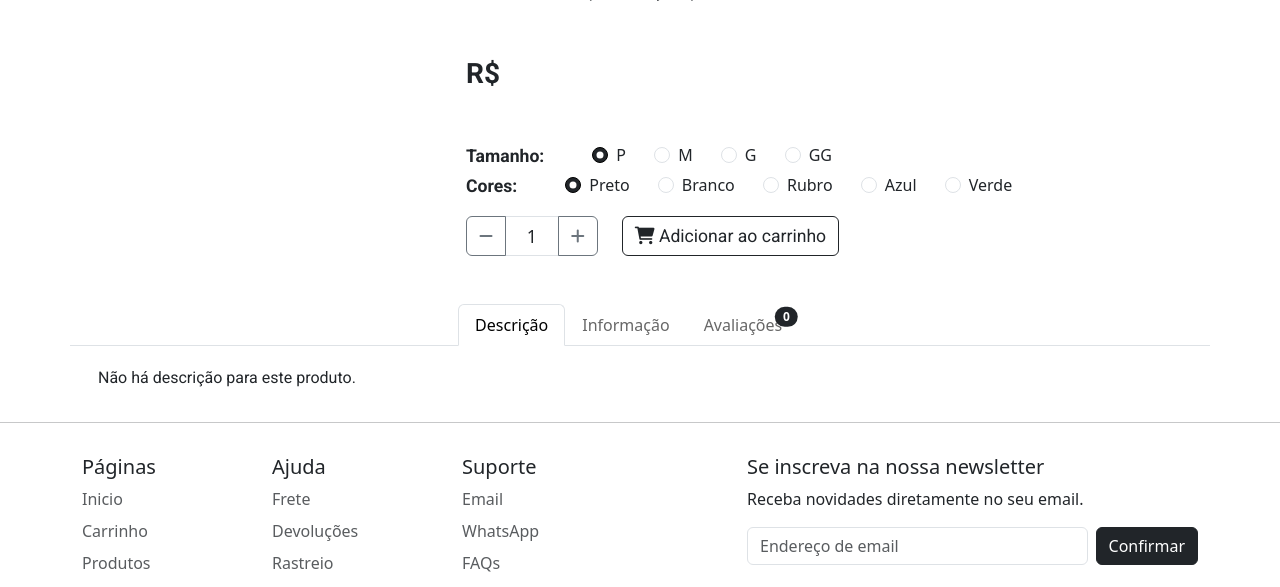
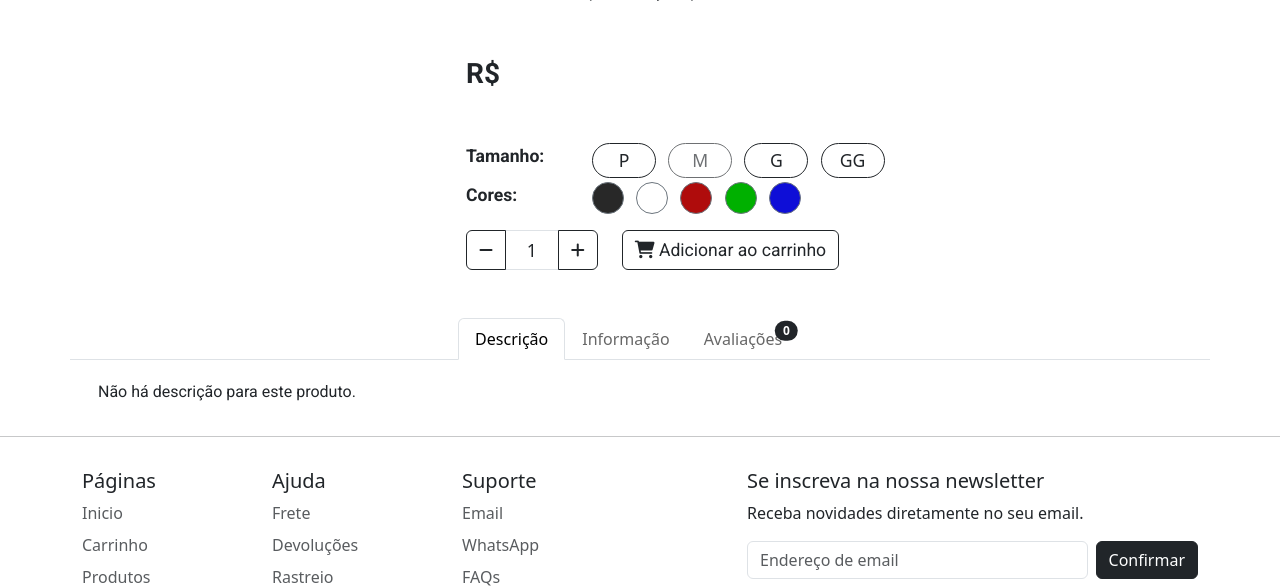
Before and after one commit to micaelmz/you-shop, a Flask app: template templates/detail.html in a window 1280 px wide. Shown: the part 238-825 px from the top of the page. Run offline with Flask 3, Linux system fonts and the light colour scheme; the template is opened without the code that fills it, so the values that code supplies are empty.

Commit message:
🔥 Atualizando o estilo para aprimorar a experiência do usuário (UI/UX). Substituindo os inputs radio de cores e tamanhos por botões com seleção e cores correspondentes, incluindo o suporte para o cursor "not allowed" em opções desabilitadas (fora de estoque). Além disso, foram adicionados tooltips explicativos para uma melhor compreensão das funcionalidades.

```diff
--- a/templates/detail.html
+++ b/templates/detail.html
@@ -28,6 +28,17 @@
     .col-md-6{
       width: 49% !important;
     }
+  }
+  input[disabled] + label{
+    cursor: not-allowed !important;
+    pointer-events: visible !important;
+  }
+  .color-selector:checked + label {
+      box-shadow: 0 0 0 3px rgba(0, 0, 0, 0.5);
+  }
+  .custom-tooltip {
+  --bs-tooltip-bg: #777777;
+  --bs-tooltip-color: #fff;
 }
   </style>
 
@@ -96,82 +107,69 @@
           {% endif %}
         </div>
         <div id="sizesOptions" class="row">
-          <div class="col-12 col-md-auto">
-            <span class="fcs-15 roboto fw-semibold me-4">Tamanho:</span>
+          <div class="col-12 col-md-2">
+            <span class="fcs-15 roboto fw-semibold me-4 mb-0">Tamanho:</span>
           </div>
-          <div class="col-12 col-md-auto">
-            <div class="form-check d-inline-block me-4">
-              <input class="form-check-input" type="radio" name="size" id="sizeP" checked>
-              <label class="form-check-label" for="sizeP">
+          <div class="col-12 col-md-10">
+            <input type="radio" class="btn-check" name="options-outlined" id="p-size" autocomplete="off">
+            <label class="btn btn-outline-dark btn-sm rounded-pill me-2 fw-medium fcs-15" for="p-size" style="width: 4rem; --bs-btn-padding-y: .2rem; --bs-btn-padding-x: .1rem;"
+                   data-bs-toggle="tooltip" data-bs-placement="top" data-bs-html="true" data-bs-custom-class="custom-tooltip"
+                   title="📏 Medição do produto <br> Tórax: 94cm; Comp: 68cm; Ombro: 12cm; Manga: 21cm">
               P
             </label>
-            </div>
-            <div class="form-check d-inline-block me-4">
-              <input class="form-check-input" type="radio" name="size" id="sizeM">
-              <label class="form-check-label" for="sizeM">
+
+            <input type="radio" class="btn-check" name="options-outlined" id="m-size" autocomplete="off" disabled>
+            <label class="btn btn-outline-dark btn-sm rounded-pill me-2 fw-medium fcs-15" for="m-size" style="width: 4rem; --bs-btn-padding-y: .2rem; --bs-btn-padding-x: .1rem;"
+                    data-bs-toggle="tooltip" data-bs-placement="top" data-bs-html="true" data-bs-custom-class="custom-tooltip"
+                    title="📏 Medição do produto <br> Tórax: 98cm; Comp: 70cm; Ombro: 15cm; Manga: 22cm">
               M
             </label>
-            </div>
-            <div class="form-check d-inline-block me-4">
-              <input class="form-check-input" type="radio" name="size" id="sizeG">
-              <label class="form-check-label" for="sizeG">
+
+            <input type="radio" class="btn-check" name="options-outlined" id="g-size" autocomplete="off">
+            <label class="btn btn-outline-dark btn-sm rounded-pill me-2 fw-medium fcs-15" for="g-size" style="width: 4rem; --bs-btn-padding-y: .2rem; --bs-btn-padding-x: .1rem;"
+                    data-bs-toggle="tooltip" data-bs-placement="top" data-bs-html="true" data-bs-custom-class="custom-tooltip"
+                    title="📏 Medição do produto <br> Tórax: 104cm; Comp: 72cm; Ombro: 18cm; Manga: 23cm">
               G
             </label>
-            </div>
-            <div class="form-check d-inline-block me-4">
-              <input class="form-check-input" type="radio" name="size" id="sizeGG">
-              <label class="form-check-label" for="sizeGG">
+
+            <input type="radio" class="btn-check" name="options-outlined" id="gg-size" autocomplete="off">
+            <label class="btn btn-outline-dark btn-sm rounded-pill me-2 fw-medium fcs-15" for="gg-size" style="width: 4rem; --bs-btn-padding-y: .2rem; --bs-btn-padding-x: .1rem;"
+                    data-bs-toggle="tooltip" data-bs-placement="top" data-bs-html="true" data-bs-custom-class="custom-tooltip"
+                    title="📏 Medição do produto <br> Tórax: 110cm; Comp: 74cm; Ombro: 21cm; Manga: 24cm">
               GG
             </label>
-            </div>
           </div>
         </div>
         <div id="colorOptions" class="mt-2 mt-md-1 row">
           <!-- TODO: Implementar seleção de cores -->
           <input type="color" class="form-control form-control-color d-none" id="exampleColorInput" value="#563d7c" title="Choose your color">
 
-          <div class="col-12 col-md-auto">
-            <span class="fcs-15 roboto fw-semibold me-4">Cores:</span>
+          <div class="col-12 col-md-2">
+            <span class="fcs-15 roboto fw-semibold me-4 mb-0">Cores:</span>
           </div>
-          <div class="col-12 col-md-auto">
-            <div class="form-check d-inline-block me-1 me-md-4">
-              <input class="form-check-input" type="radio" name="color" id="colorBlack" checked>
-              <label class="form-check-label" for="colorBlack">
-                Preto
-              </label>
-            </div>
-            <div class="form-check d-inline-block me-1 me-md-4">
-              <input class="form-check-input" type="radio" name="color" id="colorWhite">
-              <label class="form-check-label" for="colorWhite">
-                Branco
-              </label>
-            </div>
-            <div class="form-check d-inline-block me-1 me-md-4">
-              <input class="form-check-input" type="radio" name="color" id="colorRed">
-              <label class="form-check-label" for="colorRed">
-                Rubro
-              </label>
-            </div>
-            <div class="form-check d-inline-block me-1 me-md-4">
-              <input class="form-check-input" type="radio" name="color" id="colorBlue">
-              <label class="form-check-label" for="colorBlue">
-                Azul
-              </label>
-            </div>
-            <div class="form-check d-inline-block me-1 me-md-4">
-              <input class="form-check-input" type="radio" name="color" id="colorGreen">
-              <label class="form-check-label" for="colorGreen">
-                Verde
-              </label>
-            </div>
+          <div class="col-12 col-md-10">
+            <input type="radio" class="btn-check color-selector" name="color-options" id="color-black" autocomplete="off">
+            <label class="btn btn-outline-secondary btn-sm rounded-circle me-2 fw-medium fcs-15" for="color-black" style="width: 2rem; height: 2rem; background-color: #282828;" title="Preto"></label>
+
+            <input type="radio" class="btn-check color-selector" name="color-options" id="color-white" autocomplete="off">
+            <label class="btn btn-outline-secondary btn-sm rounded-circle me-2 fw-medium fcs-15" for="color-white" style="width: 2rem; height: 2rem; background-color: white;" title="Branco"></label>
+
+            <input type="radio" class="btn-check color-selector" name="color-options" id="color-red" autocomplete="off">
+            <label class="btn btn-outline-secondary btn-sm rounded-circle me-2 fw-medium fcs-15" for="color-red" style="width: 2rem; height: 2rem; background-color: #af0c0c;" title="Vermelho"></label>
+
+            <input type="radio" class="btn-check color-selector" name="color-options" id="color-green" autocomplete="off">
+            <label class="btn btn-outline-secondary btn-sm rounded-circle me-2 fw-medium fcs-15" for="color-green" style="width: 2rem; height: 2rem; background-color: #00b000;" title="Verde"></label>
+
+            <input type="radio" class="btn-check color-selector" name="color-options" id="color-blue" autocomplete="off">
+            <label class="btn btn-outline-secondary btn-sm rounded-circle me-2 fw-medium fcs-15" for="color-blue" style="width: 2rem; height: 2rem; background-color: #0e0ed7;" title="Azul"></label>
           </div>
         </div>
         <div class="d-flex">
 
             <div class="input-group mt-3 cart-qnt-control">
-              <button id="cart-qnt-remove1" class="btn btn-outline-secondary" type="button"><i class="fas fa-minus"></i></button>
+              <button id="cart-qnt-remove1" class="btn btn-outline-dark" type="button"><i class="fas fa-minus"></i></button>
               <input id="cart-qnt-input" type="text" class="form-control text-center fcs-15" placeholder="" aria-label="Counter" aria-describedby="button-addon1" value="1">
-              <button id="cart-qnt-add1" class="btn btn-outline-secondary" type="button"><i class="fas fa-plus"></i></button>
+              <button id="cart-qnt-add1" class="btn btn-outline-dark" type="button"><i class="fas fa-plus"></i></button>
             </div>
 
 
@@ -264,6 +262,8 @@
 {% endblock %}
 {% block extra_scripts %}
 <script>
+const tooltipTriggerList = document.querySelectorAll('[data-bs-toggle="tooltip"]')
+const tooltipList = [...tooltipTriggerList].map(tooltipTriggerEl => new bootstrap.Tooltip(tooltipTriggerEl))
   $(document).ready(function() {
 
   var $input = $("#cart-qnt-input");
--- a/templates/main-template.html
+++ b/templates/main-template.html
@@ -35,6 +35,7 @@
 
 {% include 'footer.html' %}
 <script src="https://code.jquery.com/jquery-3.4.1.min.js"></script>
+<script src="https://cdn.jsdelivr.net/npm/@popperjs/core@2.11.8/dist/umd/popper.min.js"></script>
 <script src="https://cdn.jsdelivr.net/npm/bootstrap@5.3.0/dist/js/bootstrap.bundle.min.js" integrity="sha384-geWF76RCwLtnZ8qwWowPQNguL3RmwHVBC9FhGdlKrxdiJJigb/j/68SIy3Te4Bkz" crossorigin="anonymous"></script>
 <script src="{{ url_for('static', filename='assets/scripts/main.js') }}"></script>
 {% block extra_scripts %}{% endblock %}
```
Lines whose indentation alone changed are shown as unchanged.
